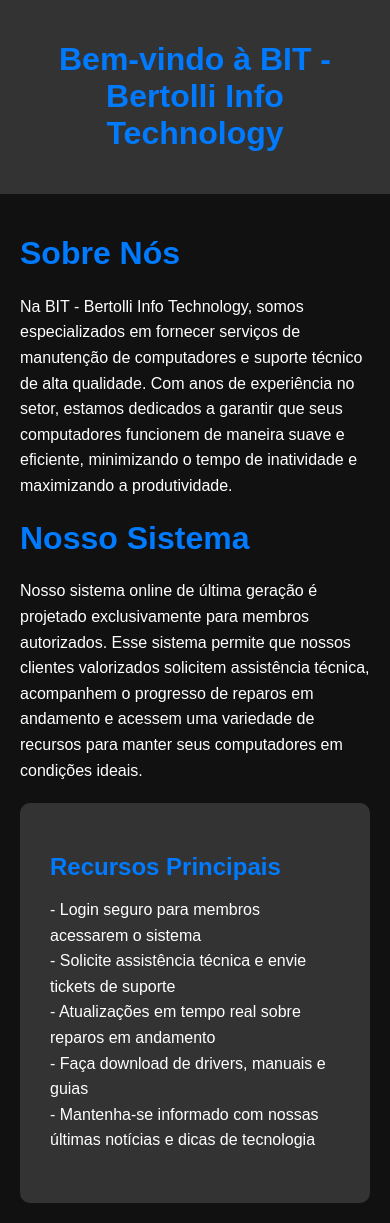
After one commit to bitumuarama/bit_tcc, a PHP site: page /pages/faq.html in a window 390 px wide. The commit adds this page. Run offline with PHP 8.4, Linux system fonts and the light colour scheme.

```diff
--- /dev/null
+++ b/pages/faq.html
@@ -0,0 +1,89 @@
+<!DOCTYPE html>
+<html lang="en">
+
+<head>
+    <meta charset="UTF-8">
+    <meta name="viewport" content="width=device-width, initial-scale=1.0">
+    <link rel="icon" type="image/x-icon" href="../assets/img/logo.ico">
+
+    <title>BIT - Bertolli Info Technology</title>
+    <style>
+        body {
+            background-color: #111;
+            color: #fff;
+            font-family: Arial, sans-serif;
+            margin: 0;
+            padding: 0;
+        }
+
+        header {
+            background-color: #333;
+            padding: 20px;
+            text-align: center;
+        }
+
+        .container {
+            max-width: 800px;
+            margin: 0 auto;
+            padding: 20px;
+        }
+
+        h1 {
+            color: #007bff;
+        }
+
+        p {
+            line-height: 1.6;
+        }
+
+        .system-info {
+            background-color: #333;
+            padding: 30px;
+            margin-top: 20px;
+            border-radius: 10px;
+        }
+
+        .system-info h2 {
+            color: #007bff;
+            margin-bottom: 10px;
+        }
+
+        .system-info p {
+            margin-bottom: 20px;
+        }
+    </style>
+</head>
+
+<body>
+    <header>
+        <h1>Bem-vindo à BIT - Bertolli Info Technology</h1>
+    </header>
+    <div class="container">
+        <h1>Sobre Nós</h1>
+        <p>
+            Na BIT - Bertolli Info Technology, somos especializados em fornecer serviços de manutenção de computadores e
+            suporte técnico de alta qualidade. Com anos de experiência no setor, estamos dedicados a garantir que seus
+            computadores funcionem de maneira suave e eficiente, minimizando o tempo de inatividade e maximizando a
+            produtividade.
+        </p>
+        <h1>Nosso Sistema</h1>
+        <p>
+            Nosso sistema online de última geração é projetado exclusivamente para membros autorizados. Esse sistema
+            permite que nossos clientes valorizados solicitem assistência técnica, acompanhem o progresso de reparos em
+            andamento e acessem uma variedade de recursos para manter seus computadores em condições ideais.
+        </p>
+        <div class="system-info">
+            <h2>Recursos Principais</h2>
+            <p>
+                - Login seguro para membros acessarem o sistema<br>
+                - Solicite assistência técnica e envie tickets de suporte<br>
+                - Atualizações em tempo real sobre reparos em andamento<br>
+                - Faça download de drivers, manuais e guias<br>
+                - Mantenha-se informado com nossas últimas notícias e dicas de tecnologia<br>
+            </p>
+        </div>
+    </div>
+
+</body>
+
+</html>
```
Also changed, not shown: assets/css/dashboard.css (+98 -25 lines), pages/dashboard.php (+37 -14 lines).
